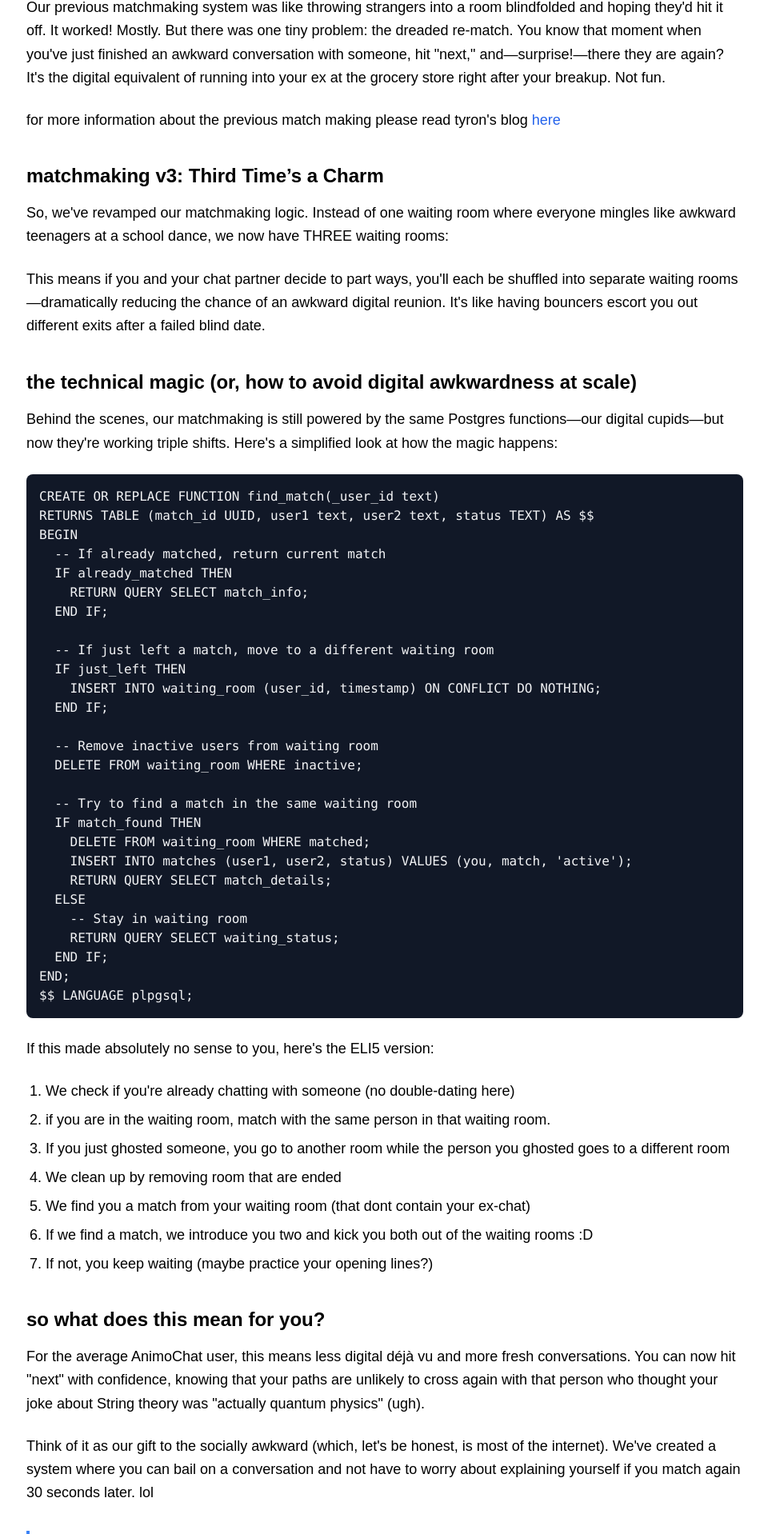
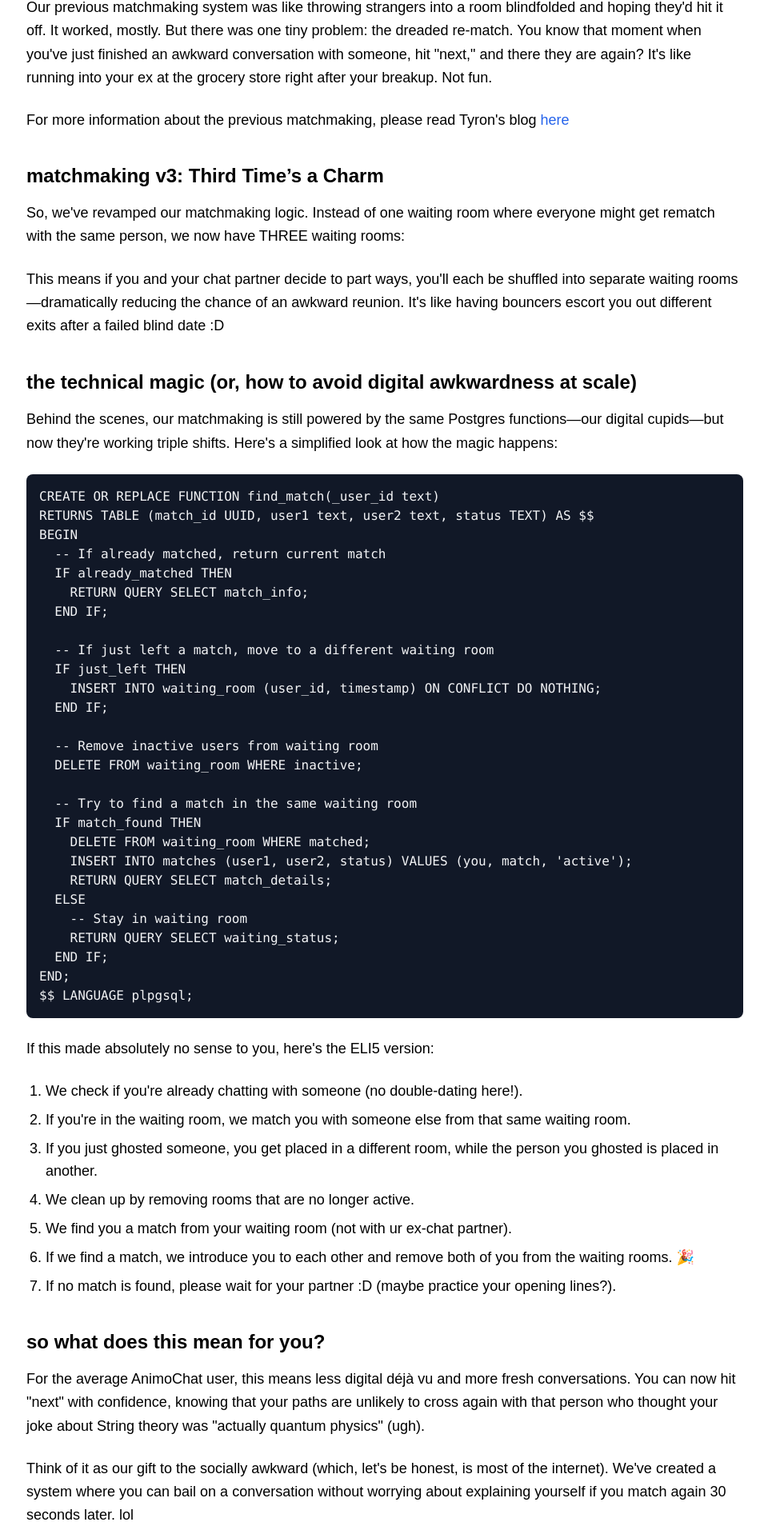
Before and after one commit to Coconhat/porfolio, a Next.js app: page /blog in a window 1280 px wide. Shown: the part 457-2375 px from the top of the page at 80% size, without its empty margins (159-1119 px from the left). Built offline with nearby package versions, Linux system fonts and the light colour scheme; a web font is replaced by a local one.

Commit message:
improve grammar in blog

```diff
--- a/src/app/blog/page.tsx
+++ b/src/app/blog/page.tsx
@@ -29,9 +29,9 @@ const post = {
   },
   content: `
 
-        <p class="text-lg leading-relaxed mb-6 text-vercel-black">Our previous matchmaking system was like throwing strangers into a room blindfolded and hoping they'd hit it off. It worked! Mostly. But there was one tiny problem: the dreaded re-match. You know that moment when you've just finished an awkward conversation with someone, hit "next," and—surprise!—there they are again? It's the digital equivalent of running into your ex at the grocery store right after your breakup. Not fun.</p>
+        <p class="text-lg leading-relaxed mb-6 text-vercel-black">Our previous matchmaking system was like throwing strangers into a room blindfolded and hoping they'd hit it off. It worked, mostly. But there was one tiny problem: the dreaded re-match. You know that moment when you've just finished an awkward conversation with someone, hit "next," and there they are again? It's like running into your ex at the grocery store right after your breakup. Not fun.</p>
 
-         <p class="text-lg text-vercel-black  mt-5  mb-3"> for more information about the previous match making please read tyron's blog <a href="https://blog.tyronscott.me/blog/animochat"><span class="text-blue-600">here</span></a></p>
+         <p class="text-lg text-vercel-black  mt-5  mb-3">For more information about the previous matchmaking, please read Tyron's blog <a href="https://blog.tyronscott.me/blog/animochat"><span class="text-blue-600">here</span></a></p>
 
 
 
@@ -39,12 +39,12 @@ const post = {
 
 
 
-        <p class="text-lg leading-relaxed mb-6 text-vercel-black">So, we've revamped our matchmaking logic. Instead of one waiting room where everyone mingles like awkward teenagers at a school dance, we now have THREE waiting rooms:</p>
+        <p class="text-lg leading-relaxed mb-6 text-vercel-black">So, we've revamped our matchmaking logic. Instead of one waiting room where everyone might get rematch with the same person, we now have THREE waiting rooms:</p>
 
 
 
 
-        <p class="text-lg leading-relaxed mb-6 text-vercel-black">This means if you and your chat partner decide to part ways, you'll each be shuffled into separate waiting rooms—dramatically reducing the chance of an awkward digital reunion. It's like having bouncers escort you out different exits after a failed blind date.</p>
+        <p class="text-lg leading-relaxed mb-6 text-vercel-black">This means if you and your chat partner decide to part ways, you'll each be shuffled into separate waiting rooms—dramatically reducing the chance of an awkward reunion. It's like having bouncers escort you out different exits after a failed blind date :D</p>
 
 
 
@@ -82,23 +82,21 @@ $$ LANGUAGE plpgsql;</code></pre>
 
         <p class="text-lg leading-relaxed mb-6 text-vercel-black">If this made absolutely no sense to you, here's the ELI5 version:</p>
 
-        <ol class="list-decimal pl-6 mb-8 space-y-2 text-vercel-black">
-          <li class="text-lg">We check if you're already chatting with someone (no double-dating here)</li>
-          <li class="text-lg">if you are in the waiting room, match with the same person in that waiting room.
-              <li class="text-lg">If you just ghosted someone, you go to another room while the person you ghosted goes to a different room</li>
+      <ol class="list-decimal pl-6 mb-8 space-y-2 text-vercel-black">
+  <li class="text-lg">We check if you're already chatting with someone (no double-dating here!).</li>
+  <li class="text-lg">If you're in the waiting room, we match you with someone else from that same waiting room.</li>
+  <li class="text-lg">If you just ghosted someone, you get placed in a different room, while the person you ghosted is placed in another.</li>
+  <li class="text-lg">We clean up by removing rooms that are no longer active.</li>
+  <li class="text-lg">We find you a match from your waiting room (not with ur ex-chat partner).</li>
+  <li class="text-lg">If we find a match, we introduce you to each other and remove both of you from the waiting rooms. 🎉</li>
+  <li class="text-lg">If no match is found, please wait for your partner :D (maybe practice your opening lines?).</li>
+</ol>
 
-
-          </li>
-          <li class="text-lg">We clean up by removing room that are ended</li>
-          <li class="text-lg">We find you a match from your waiting room (that dont contain your ex-chat) </li>
-          <li class="text-lg">If we find a match, we introduce you two and kick you both out of the waiting rooms :D</li>
-          <li class="text-lg">If not, you keep waiting (maybe practice your opening lines?)</li>
-        </ol>
 
         <h2 class="text-2xl font-bold mt-10 mb-4 text-vercel-black">so what does this mean for you?</h2>
         <p class="text-lg leading-relaxed mb-6 text-vercel-black">For the average AnimoChat user, this means less digital déjà vu and more fresh conversations. You can now hit "next" with confidence, knowing that your paths are unlikely to cross again with that person who thought your joke about String theory was "actually quantum physics" (ugh).</p>
 
-        <p class="text-lg leading-relaxed mb-6 text-vercel-black">Think of it as our gift to the socially awkward (which, let's be honest, is most of the internet). We've created a system where you can bail on a conversation and not have to worry about explaining yourself if you match again 30 seconds later. lol</p>
+        <p class="text-lg leading-relaxed mb-6 text-vercel-black">Think of it as our gift to the socially awkward (which, let's be honest, is most of the internet). We've created a system where you can bail on a conversation without worrying about explaining yourself if you match again 30 seconds later. lol</p>
 
         <blockquote class="border-l-4 border-blue-500 pl-4 italic my-8">
           <p class="text-xl text-gray-600">In a world where digital connections are random, the least we can do is make sure they're not repetitively random.</p>
```
